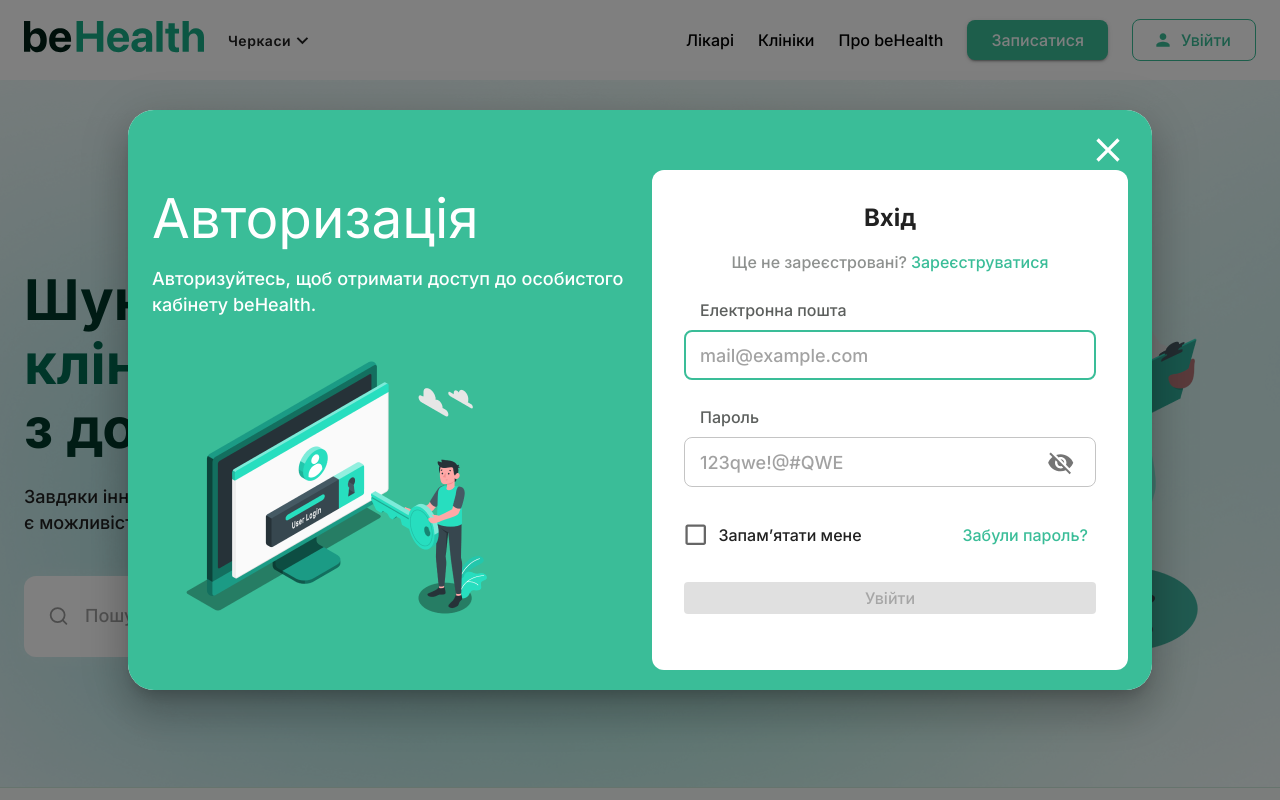
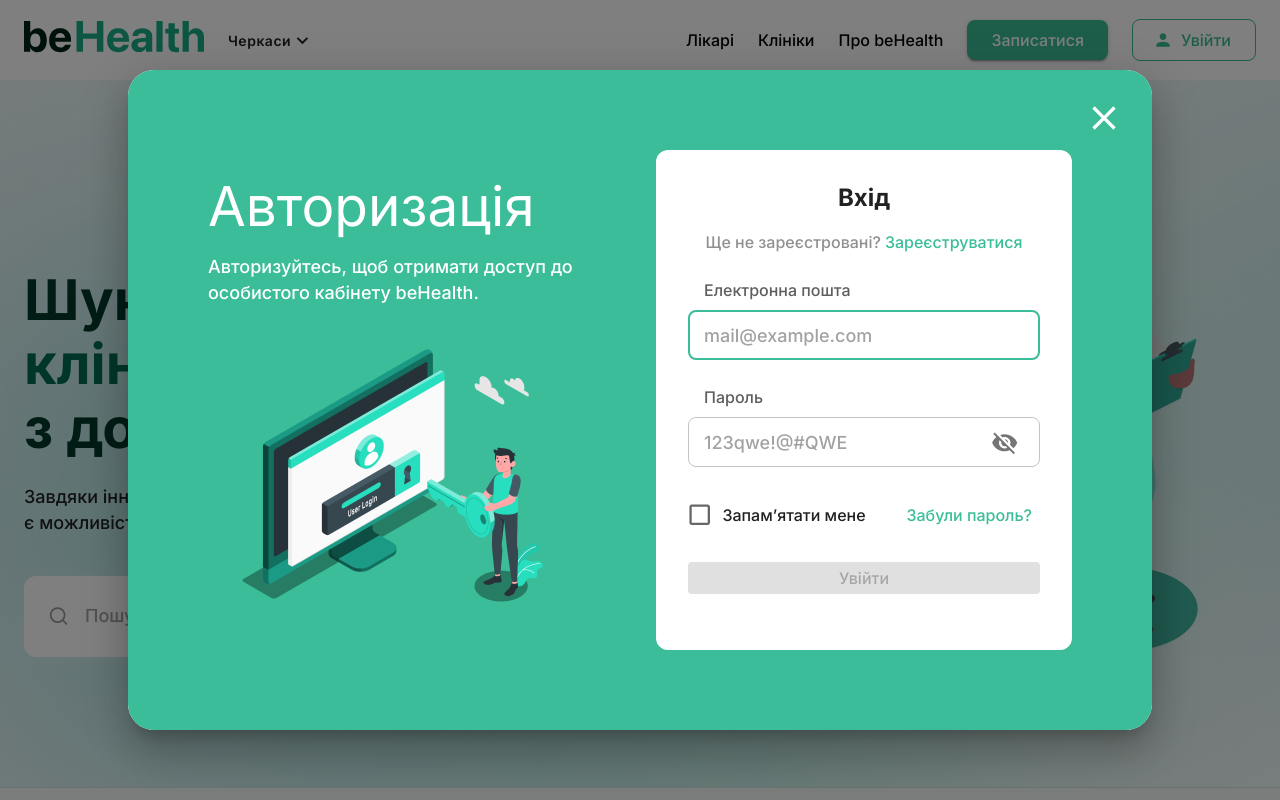
Before and after one commit to HromadskyiMykola/behealth, a React (Create React App) app: page / in a window 1280 px wide. Both pictures are taken after a click on the button "Увійти". Shown: the top 800 px of the page. Built offline with nearby package versions, Linux system fonts and the light colour scheme.

Commit message:
some optimize

```diff
--- a/src/components/SignInSignUpForm/MainModal.tsx
+++ b/src/components/SignInSignUpForm/MainModal.tsx
@@ -1,7 +1,6 @@
 import { useContext, useState } from "react";
 import {
   Dialog,
-  DialogActions,
   DialogContent,
   DialogContentText,
   DialogTitle,
@@ -43,34 +42,38 @@
       sx={{
         "& .MuiPaper-root": { borderRadius: mobileDevice ? 0 : "26px" },
       }}
-      fullWidth
+      // fullWidth
       maxWidth="md"
       fullScreen={mobileDevice}
       open={openMainModal}
       onClose={handleMainModalClose}
     >
-      <DialogContent sx={{ backgroundColor: primaryColor }}>
-        <DialogActions sx={{ p: 0 }}>
+      <DialogContent sx={{ p: "80px", backgroundColor: primaryColor }}>
         <IconButton
-            sx={{ p: 0, color: secondaryColor }}
+          sx={{
+            position: "absolute",
+            p: 0,
+            top: "28px",
+            right: "28px",
+            color: secondaryColor,
+          }}
           aria-label="close"
           onClick={handleMainModalClose}
         >
           <CloseIcon fontSize="large" />
         </IconButton>
-        </DialogActions>
 
-        {/* <Container maxWidth="sm"> */}
+
         <Grid
           container
-          spacing={3}
-          // sx={{ m }}
+          spacing="32px"
+          alignItems="center"
         >
           <Grid item xs>
             <DialogTitle
               sx={{ pl: 0, typography: "h3", color: secondaryColor }}
             >
-              {"Авторизація"}
+              {isLoginMode ? "Авторизація": "Реєстрація"}
             </DialogTitle>
 
             <DialogContentText
--- a/src/components/SignInSignUpForm/SignInSignUpForm.tsx
+++ b/src/components/SignInSignUpForm/SignInSignUpForm.tsx
@@ -98,7 +98,7 @@
         }}
         onSubmit={handleSubmit(onSubmit)}
       >
-        {isRegisterMode && ( // NAME
+        {/* {isRegisterMode && ( // NAME
           <Controller
             name="firstName"
             control={control}
@@ -115,7 +115,7 @@
               />
             )}
           />
-        )}
+        )} */}
 
         <Controller // EMAIL
           name="email"
```
Lines whose indentation alone changed are shown as unchanged.
